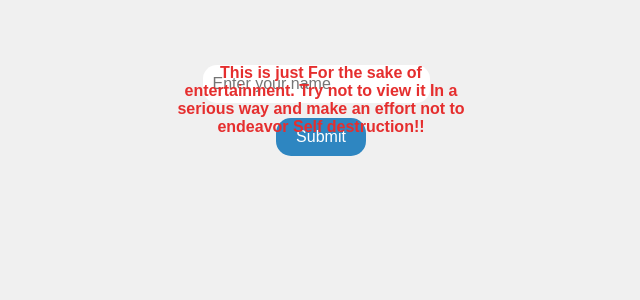
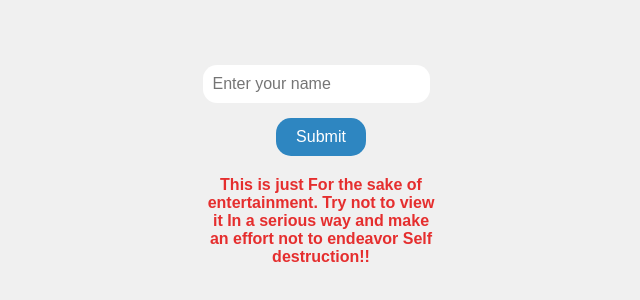
Before and after one commit to syedd07/fun, a plain HTML site: page index.html in a window 1280 px wide. Shown: the part 280-580 px from the top of the page, without its empty margins (319-959 px from the left). Drawn offline with Linux system fonts and the light colour scheme.

Commit message:
Update styles.css

```diff
--- a/styles.css
+++ b/styles.css
@@ -47,19 +47,21 @@ body {
     position: relative;
 }
 
+
 .disclaimer {
     position: absolute;
-    bottom: -110px; /* Adjust the bottom position as needed */
+    bottom: -100px; /* Adjust the bottom position as needed */
     color: rgb(229, 46, 46);
-    width: 130%;
+    width: 100%;
     text-align: center;
 }
 
 @media only screen and (min-width: 768px) {
     .disclaimer {
-        bottom: 20px; /* Adjust for larger screens like laptops */
+        bottom: -110px; /* Adjust for larger screens like laptops */
     }
 }
+
 
 
 .container {
```
